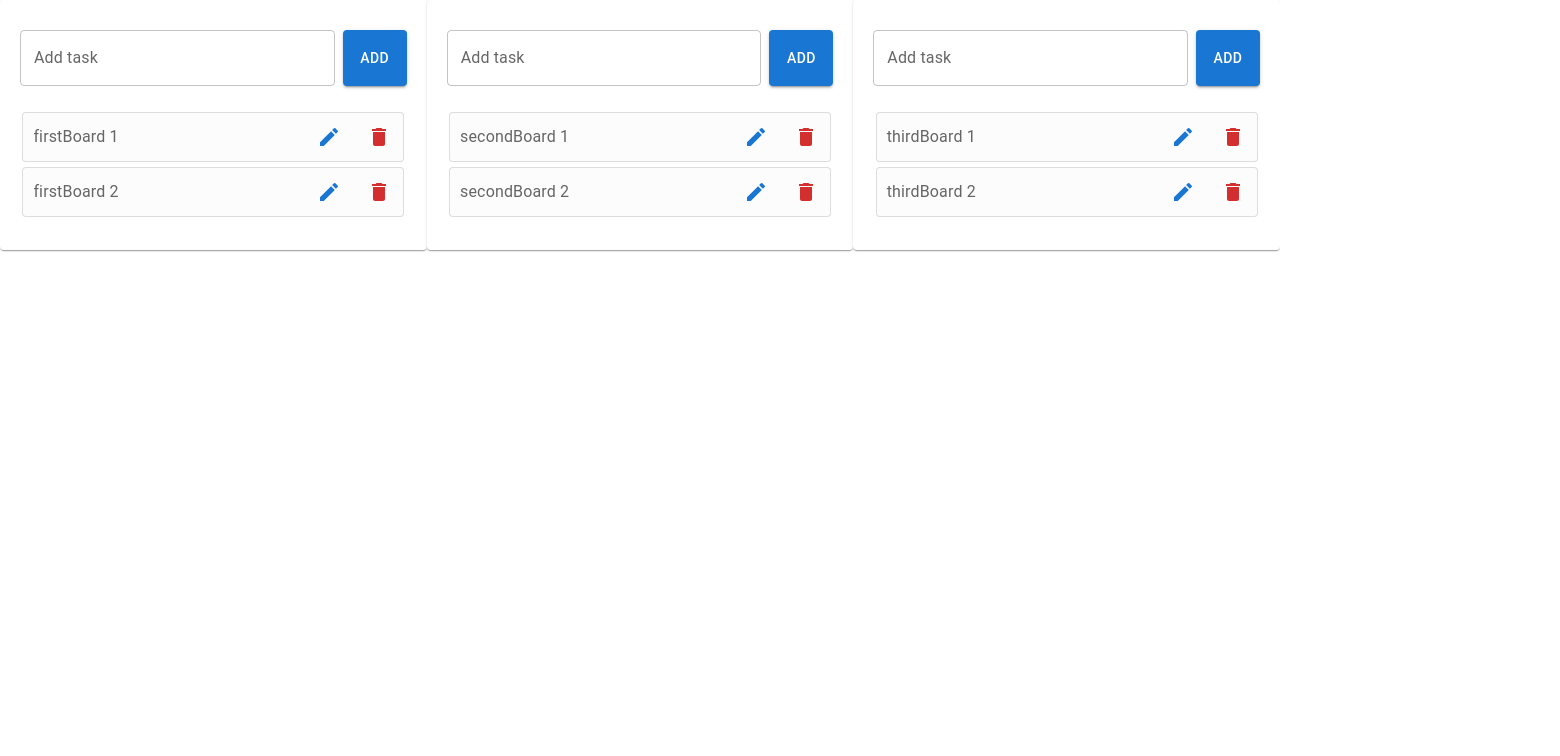
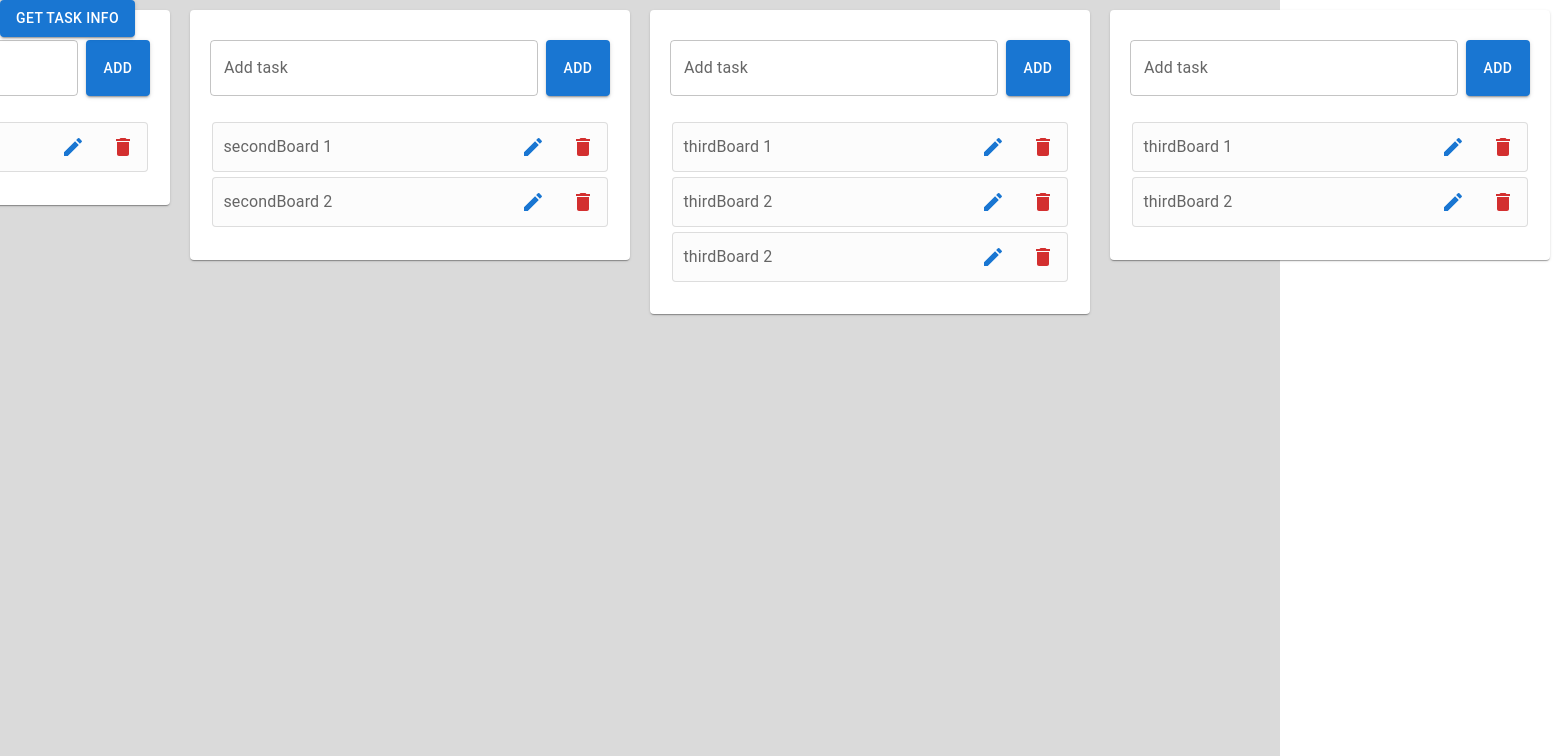
Before and after one commit to avet-davtyan/task-hub, a React (Create React App) app: page / in a window 1280 px wide. Shown: the top 756 px of the page, 1560 px wide, since content can reach past the window. Built offline with nearby package versions, Linux system fonts and the light colour scheme.

Commit message:
add flushSync to solve the dnd error

```diff
--- a/src/App.tsx
+++ b/src/App.tsx
@@ -1,5 +1,6 @@
 import './App.css';
 import Todos from "./components/mainTodoBoardList/Todos";
+import {Stack} from "@mui/material";
 import {Button} from "@mui/material";
 import {useRef} from "react";
 
@@ -9,7 +10,6 @@ const boards = [
         board_id: '1',
         tasks: [
             {task_id: 1, name: 'firstBoard 1', course_id: 2},
-            {task_id: 2, name: 'firstBoard 2'}
         ]
     },
     {
@@ -22,10 +22,18 @@ const boards = [
     {
         board_id: '3',
         tasks: [
+            {task_id: 7, name: 'thirdBoard 1'},
+            {task_id: 8, name: 'thirdBoard 2'},
+            {task_id: 9, name: 'thirdBoard 2'}
+        ]
+    },
+    {
+        board_id: '4',
+        tasks: [
             {task_id: 5, name: 'thirdBoard 1'},
             {task_id: 6, name: 'thirdBoard 2'}
         ]
-    }
+    },
 ]
 
 const styles = {
@@ -44,7 +52,14 @@ function App() {
     const todoRef = useRef<any>();
     return (
         <>
-            <Todos boards={boards} styles={styles} ref={todoRef}/>
+            <Stack sx={{position: 'absolute', height: '100%', width: '100%', backgroundColor: '#DADADA'}}
+                   alignItems='center'>
+                <Todos boards={boards} styles={styles} ref={todoRef}/>
+            </Stack>
+
+            <Button variant='contained' onClick={() => {
+                console.log(todoRef.current.getMyState())
+            }}>get task info</Button>
         </>
     );
 }
--- a/src/components/mainTodoBoardList/Todos.tsx
+++ b/src/components/mainTodoBoardList/Todos.tsx
@@ -5,6 +5,8 @@ import {forwardRef} from "react";
 // @ts-ignore
 import {DragDropContext} from 'react-beautiful-dnd';
 import {Button} from "@mui/material";
+
+import {flushSync} from "react-dom";
 
 const Todos = forwardRef(({boards = [], styles = []}: { boards: any, styles: any }, ref) => {
 
@@ -18,7 +20,7 @@ const Todos = forwardRef(({boards = [], styles = []}: { boards: any, styles: any
 
     const handleDragDrop = (result: any) => {
 
-        if (!result.destination) return;
+        if (!result.destination || !result.source) return;
 
         const source = {index: result.source.index, board_id: result.source.droppableId}
         const destination = {index: result.destination.index, board_id: result.destination.droppableId}
@@ -49,13 +51,15 @@ const Todos = forwardRef(({boards = [], styles = []}: { boards: any, styles: any
             );
 
             // Set the state with the updated data
-            setTodoBoards(updatedBoards);
+            flushSync(() => {
+                setTodoBoards(updatedBoards);
+            });
         }
     }
 
     return (
 
-        <Stack direction='row'>
+        <Stack direction='row' alignItems="flex-start">
             <DragDropContext onDragEnd={handleDragDrop}>
                 {todoBoards.map((todoBoard: any) => (
                     <TodoBoard key={todoBoard.board_id}
--- a/src/components/todoBoard/CustomTaskRenderer.tsx
+++ b/src/components/todoBoard/CustomTaskRenderer.tsx
@@ -15,12 +15,6 @@ const CustomTaskRenderer = ({task, handleDelete}: { task: any, handleDelete: any
             backgroundColor: '#FCFCFC',
 
         }} variant='outlined'
-              onMouseEnter={() => {
-                  setShowEditDel(true);
-              }}
-              onMouseLeave={() => {
-                  setShowEditDel(false);
-              }}
         >
             <Stack sx={{
                 width: '100%',
--- a/src/components/todoBoard/TodoBoard.tsx
+++ b/src/components/todoBoard/TodoBoard.tsx
@@ -88,6 +88,7 @@ const TodoBoard = ({
         <Card sx={{
             width: '400px',
             padding: '30px 20px 30px 20px',
+            margin: '10px',
             ...boardStyle,
         }}>
             <Stack sx={{
```
